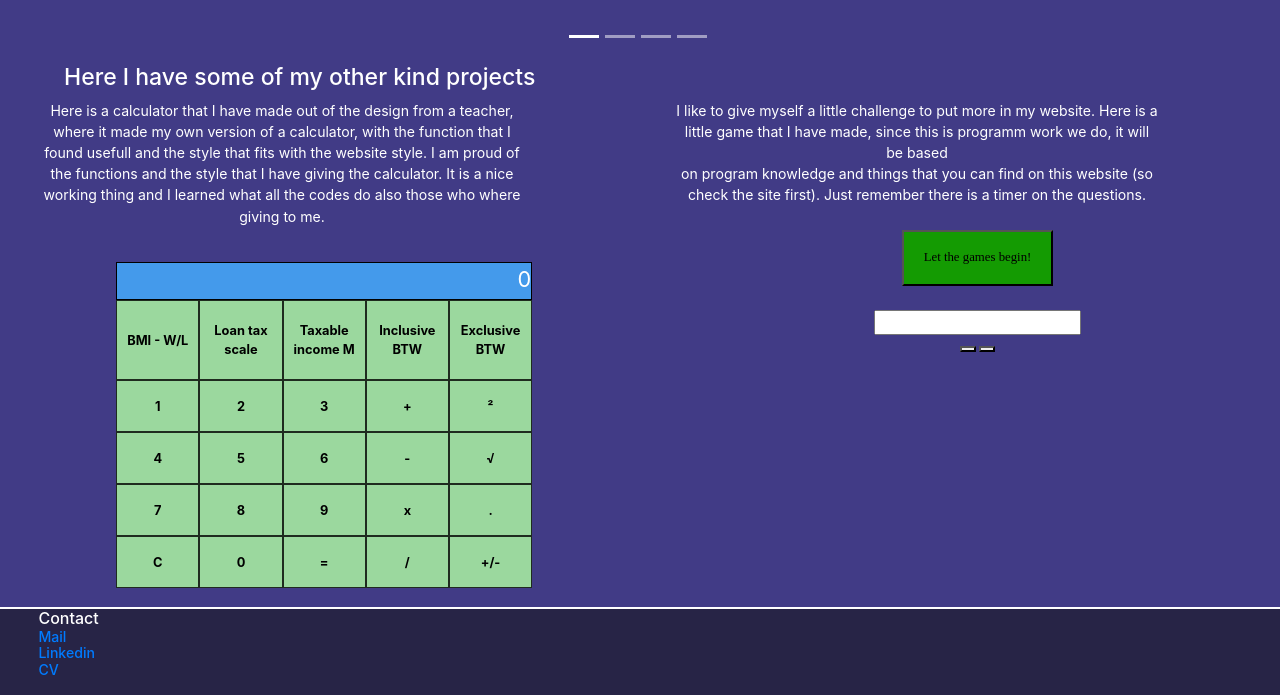
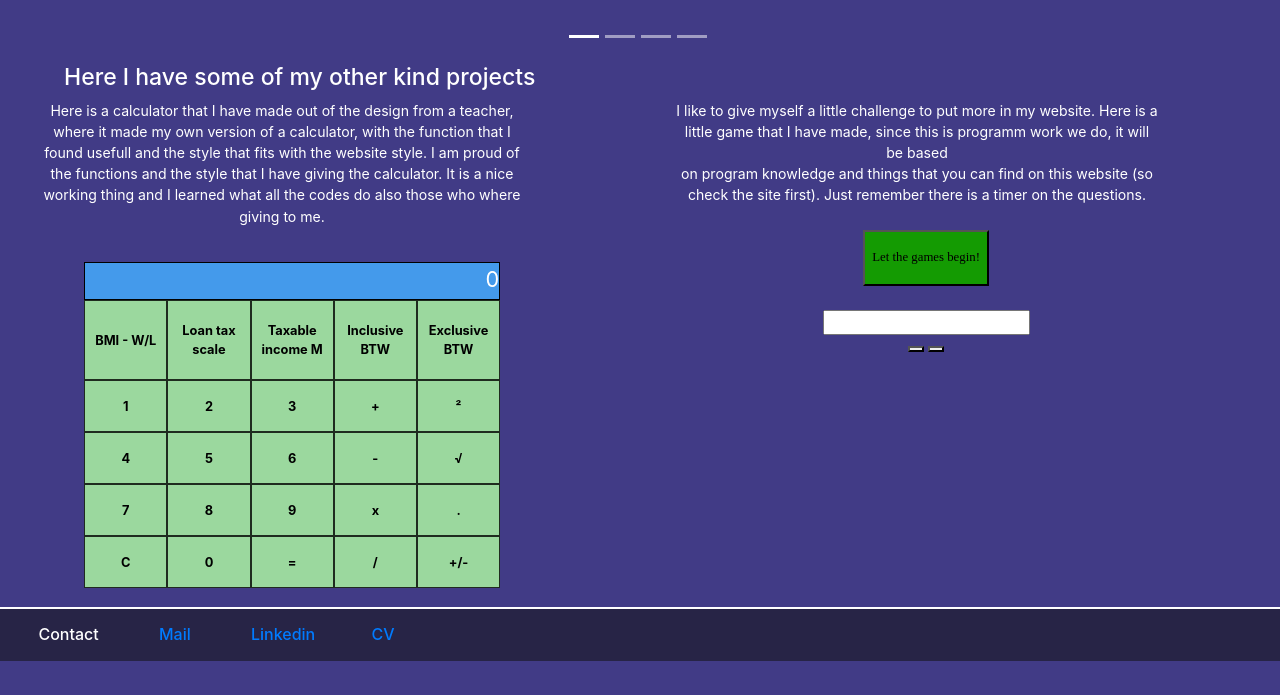
Before and after one commit to Thbroersma/Thbroersma.github.io, a PHP site: page / in a window 1280 px wide. Shown: the part 780-1475 px from the top of the page. After the commit the page ends 1441 px from the top, so only its background shows below. Run offline with PHP 8.4, Linux system fonts and the light colour scheme.

Commit message:
De quiz in het midden uitgelijnd en de links naast elkaar gezet

```diff
--- a/css/styling.css
+++ b/css/styling.css
@@ -76,7 +76,7 @@
 .computingBlock {
     padding: 1.5vw;
     margin: 0vw;
-	margin-left: 9vh;
+	margin-left: 5vh;
     width: 22.5vw;
     float: left;
 }
@@ -93,15 +93,23 @@
     font-size: 1.7vw;
 	border: 0.4px black solid;
 }
-
+.first-link {
+	margin-left: 7vh;
+	margin-right: 3.5vh;
+}
+.middle-link {
+	margin: 3.5vh;
+}
+.last-link {
+	margin-left: 3vh;
+}
 footer {
 	background-color: #272446;
 	border-top: 2px solid white;
 	padding-left: 3vw;
 }
-footer a {
-	word-spacing: 2vh;
-}
+
+
 .forest {
 	width: 21vw;
 	height: 65vh;
@@ -335,7 +343,9 @@
 	height: 30%;
 	margin-right: 0vw;
 }
-
+.quiz {
+	margin-right: 17%;
+}
 .score-button {
 	display: none;
 }
--- a/index.html
+++ b/index.html
@@ -276,11 +276,12 @@
     <footer>
         <div class="row">
             <div class="col-6">
+                <p>
                 <h4>Contact</4>
-                <p>
-                    <a href="mailto:thierry.broersma@gmail.com">Mail</a><br>
-                    <a href="https://www.linkedin.com/in/thierry-broersma-588174201/">Linkedin</a><br>
-                    <a href="img/CV.pdf">CV</a><br>
+
+                    <a href="mailto:thierry.broersma@gmail.com" class="first-link">Mail</a>
+                    <a href="https://www.linkedin.com/in/thierry-broersma-588174201/" class="middle-link">Linkedin</a>
+                    <a href="img/CV.pdf" class="last-link">CV</a>
                 </p>
 
             </div>
```
